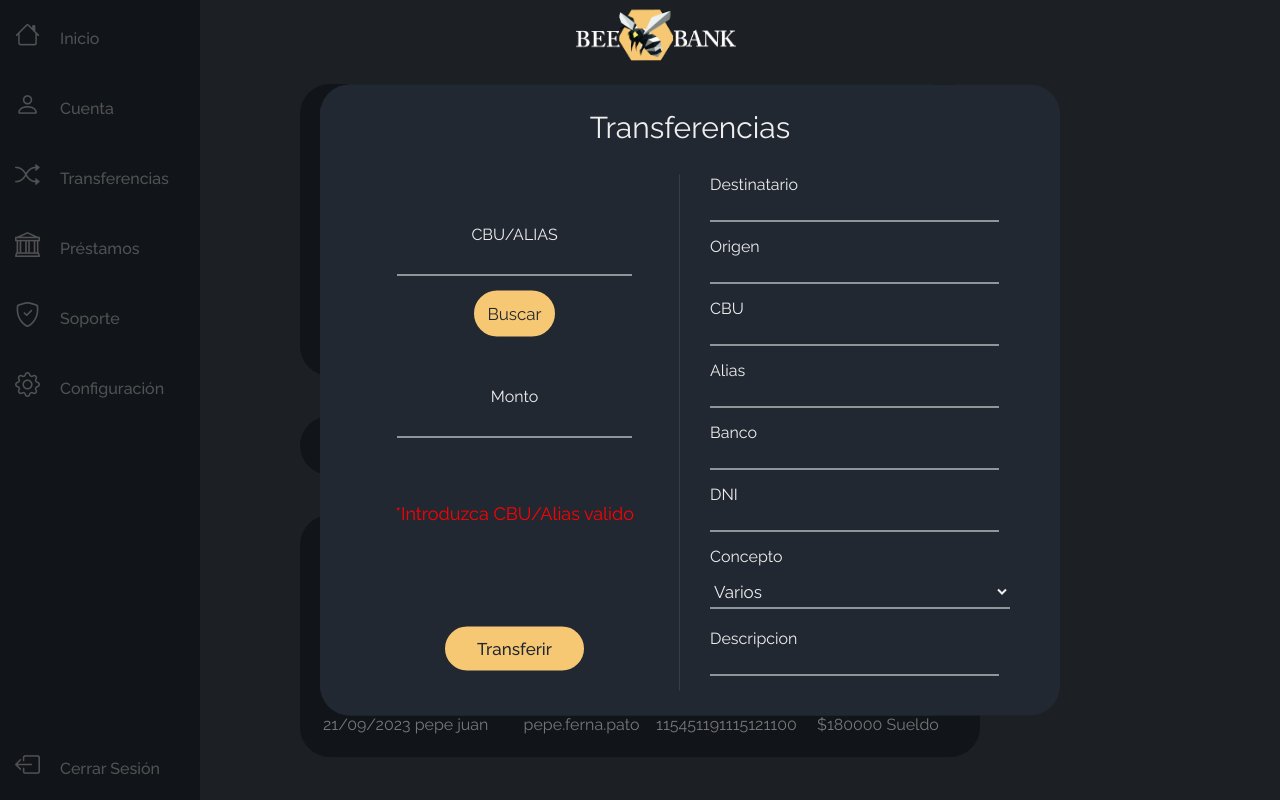
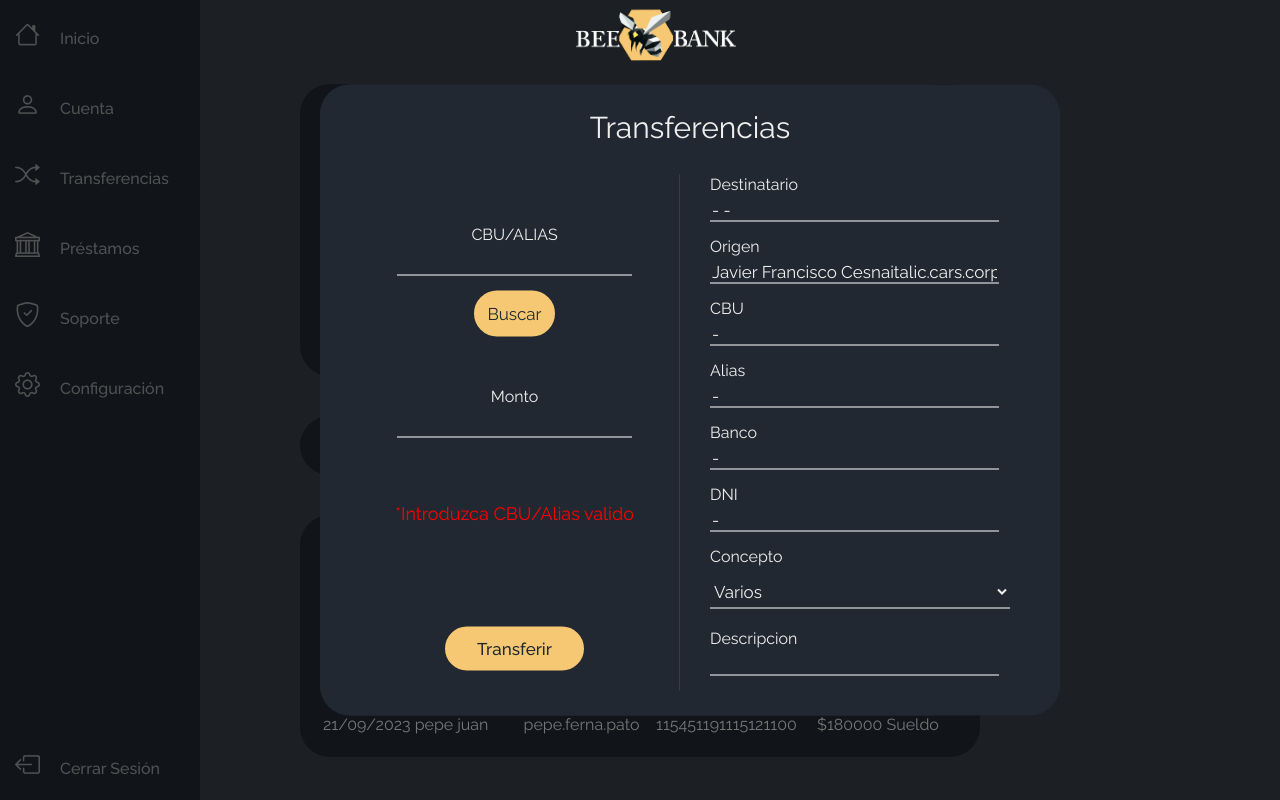
Before and after one commit to ahaefeli/BeeBank-ITBA, a Next.js app in the folder next/beebank-on-next/: page /home in a window 1280 px wide. Both pictures are taken after a click on the button "Transferir". Built offline with nearby package versions, Linux system fonts and the light colour scheme; no server answers.

Commit message:
integracion del dinamismo del transfer
se agrego el dinamismo del transfer con una api

```diff
--- a/next/beebank-on-next/src/app/home/transfers/transferPopUp.jsx
+++ b/next/beebank-on-next/src/app/home/transfers/transferPopUp.jsx
@@ -1,7 +1,13 @@
 import styleTransfer from './transfer.module.css';
 import { useState, useEffect } from "react";
 import { BalanceEconomico } from '../../BalanceCounter';
+import UsersApi from "../../UsersAPI.json";
 export default function TransferPopUp(props) {
+
+  let foundState = false;
+  let flag1 = false;
+  let elementId = 0;
+
   const [selectValue, setSelectValue] = useState("Varios");
   const [errorColor, setErrorColor] = useState("#222831");
   const [errorMessage, setErrorMessage] = useState("DefaultError");
@@ -22,6 +28,15 @@ export default function TransferPopUp(props) {
   const [cbuState, setCbuState] = useState(false);
   const [montoState,setMontoState] = useState(false);
   const [descriptionState,setDescriptionState] = useState(false);
+
+  //seteo de Datos
+  const [newOriginText,setNewOriginText]=useState("-");
+  const [newNameText,setNewNameText]=useState("-");
+  const [newSurnameText,setNewSurnameText]=useState("-");
+  const [newDniText,setNewDniText]=useState("-");
+  const [newCbuText,setNewCbuText]=useState("-");
+  const [newAliasText,setNewAliasText]=useState("-");
+  const [newBancoText,setNewBancoText]=useState("-");
 
   //actualizacion datos monto
   const actMontoSearch=(param)=>{
@@ -52,43 +67,74 @@ export default function TransferPopUp(props) {
   //useEffect cbu y monto
   useEffect(()=>{
     let MontoToNumber = parseInt(svMontoSearchText);
-    if(svCbuSearchText===""){
+
+    UsersApi.forEach((elemento)=>{
+      if(flag1==false){
+        foundState=false;
+        flag1=true;
+      }
+      if(elemento.Fid==0){
+        setNewOriginText(elemento.FDnombre+" "+elemento.FDapellido+"\n"+elemento.FDalias);
+      }
+      else if(svCbuSearchText==elemento.FDalias || svCbuSearchText==elemento.FDcbu){
+        foundState=true;
+        elementId=elemento.Fid;
+      }
+    });
+    flag1=false;
+    if(foundState==true){
+      setNewNameText(UsersApi[elementId].FDnombre);
+      setNewSurnameText(UsersApi[elementId].FDapellido);
+      setNewDniText(UsersApi[elementId].FDdni);
+      setNewCbuText(UsersApi[elementId].FDcbu);
+      setNewAliasText(UsersApi[elementId].FDalias);
+      setNewBancoText(UsersApi[elementId].FDbanco);
+
+      setCbuState(true);
+      setErrorText("iddle");
+    }
+    else if(foundState==false){
       setCbuState(false);
-      setMontoState(false);
-      setDescriptionState(false);
+      setNewNameText("-");
+      setNewSurnameText("-");
+      setNewDniText("-");
+      setNewCbuText("-");
+      setNewAliasText("-");
+      setNewBancoText("-");
       setErrorText("Err1");
     }
-    else if(svDescriptionSearchText===""){
-      setCbuState(true);
-      setMontoState(false);
+
+    if(svDescriptionSearchText==="" && cbuState==true){
       setDescriptionState(false);
       setErrorText("Err4");
     }
-    else if(svDescriptionSearchText.length >28){
-      setCbuState(true);
-      setMontoState(false);
+    else if(svDescriptionSearchText.length>28 && cbuState==true){
       setDescriptionState(false);
       setErrorText("Err5");
     }
-    else if(svMontoSearchText==="" || MontoToNumber<=0 || MontoToNumber>15000000){
-      setCbuState(true);
+    else{
+      if(cbuState==true){
+        setDescriptionState(true);
+      }
+    }
+
+    if((svMontoSearchText==="" || MontoToNumber<=0 || MontoToNumber>15000000) && descriptionState==true){
       setMontoState(false);
-      setDescriptionState(true);
       setErrorText("Err2");
     }
-    else if(MontoToNumber>BalanceEconomico){
-      setCbuState(true);
+    else if(MontoToNumber>BalanceEconomico && descriptionState==true){
       setMontoState(false);
-      setDescriptionState(true);
       setErrorText("Err3");
     }
     else{
-      setCbuState(true);
-      setMontoState(true);
-      setDescriptionState(true);
+      if(descriptionState==true){
+        setMontoState(true);
+      }
+    }
+    if(cbuState==true && montoState==true && descriptionState && confirmTransfer==true){
       setErrorText("Yes1");
     }
-  },[svCbuSearchText,svMontoSearchText,svDescriptionSearchText]);
+  },[svCbuSearchText,svMontoSearchText,svDescriptionSearchText,cbuState,montoState,descriptionState]);
 
   useEffect(() => {
     if (errorText === "Err1") {
@@ -143,17 +189,17 @@ export default function TransferPopUp(props) {
 
           <div className={styleTransfer.insideContent}>
             <label>Destinatario</label>
-            <input className={styleTransfer.dataText} id="inpt_destinatario" type="text" readOnly/>
+            <input className={styleTransfer.dataText} id="inpt_destinatario" type="text" readOnly value={newNameText+" "+newSurnameText}/>
             <label>Origen</label>
-            <input className={styleTransfer.dataText} id="inpt_origen" type="text" readOnly/>
+            <input className={styleTransfer.dataText} id="inpt_origen" type="text" readOnly value={newOriginText}/>
             <label>CBU</label>
-            <input className={styleTransfer.dataText} id="inpt_cbu" type="text" readOnly/>
+            <input className={styleTransfer.dataText} id="inpt_cbu" type="text" readOnly value={newCbuText}/>
             <label>Alias</label>
-            <input className={styleTransfer.dataText} id="inpt_alias" type="text" readOnly/>
+            <input className={styleTransfer.dataText} id="inpt_alias" type="text" readOnly value={newAliasText}/>
             <label>Banco</label>
-            <input className={styleTransfer.dataText} id="inpt_banco" type="text" readOnly/>
+            <input className={styleTransfer.dataText} id="inpt_banco" type="text" readOnly value={newBancoText}/>
             <label>DNI</label>
-            <input className={styleTransfer.dataText} id="inpt_dni" type="text" readOnly/>
+            <input className={styleTransfer.dataText} id="inpt_dni" type="text" readOnly value={newDniText}/>
             <label>Concepto</label>
 
             <select className={styleTransfer.inpt_concepto} value={selectValue} id="inpt_motivo" onChange={handleSelection}>
```
